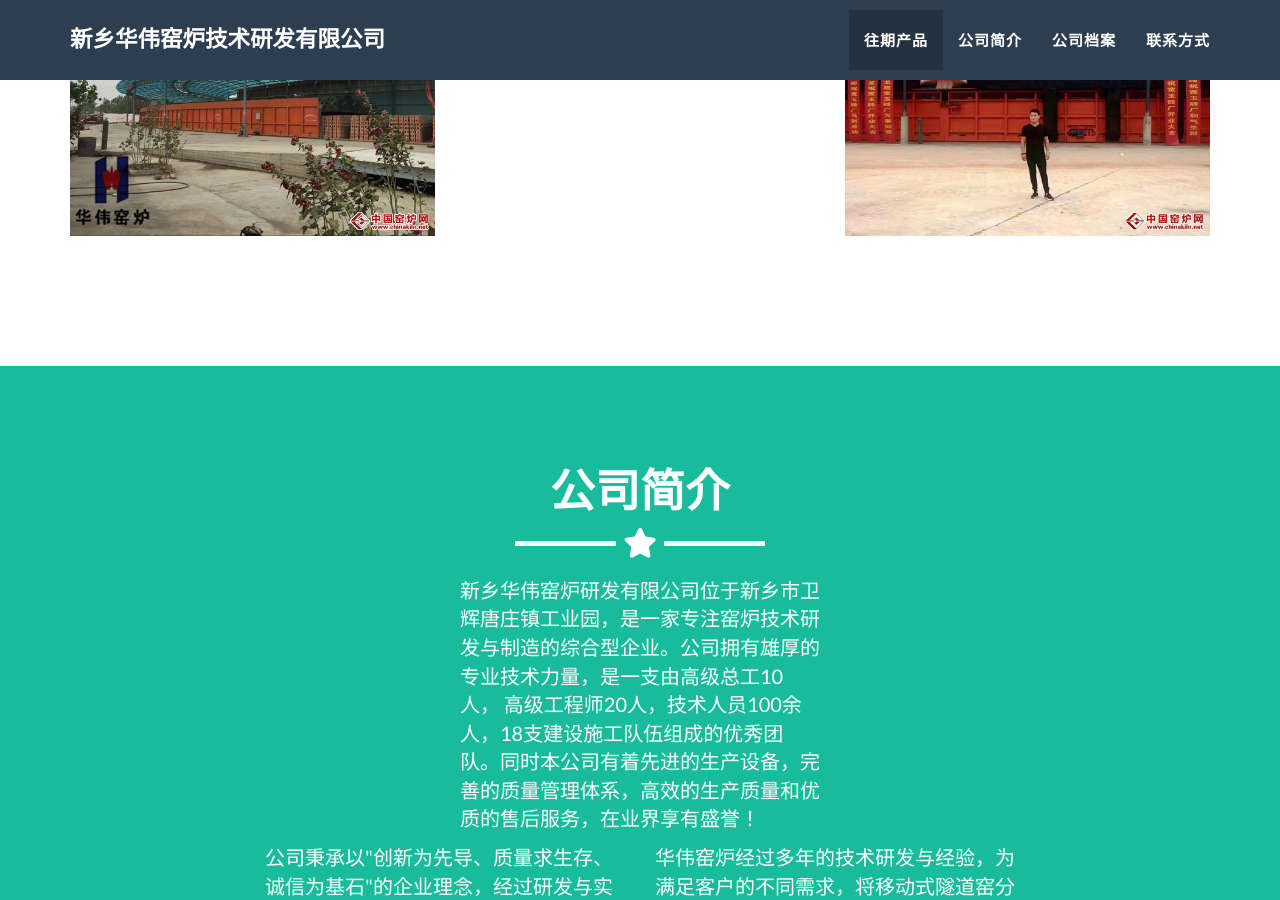
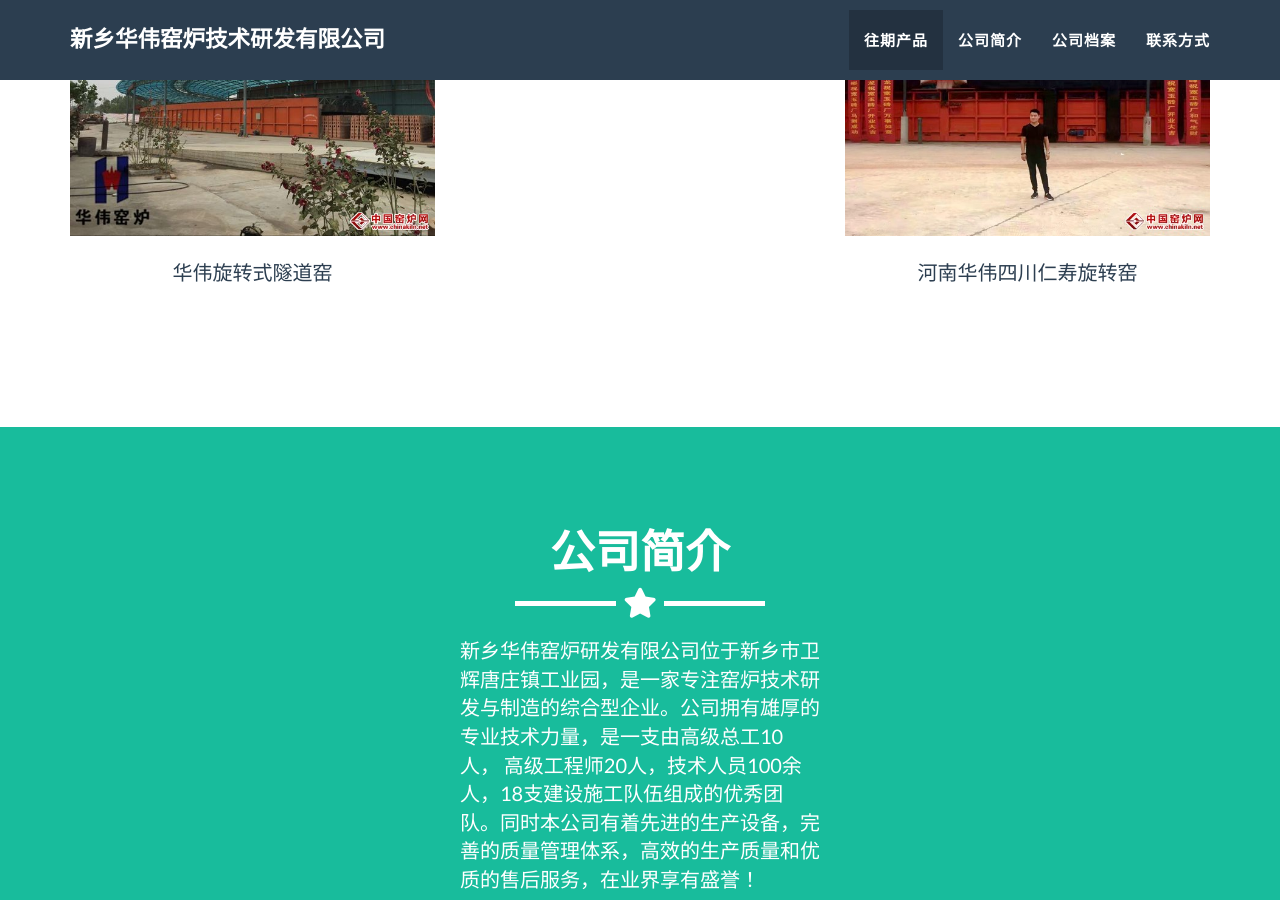
Before and after one commit to psy-ws/xinxianghuawei.github.io, a Jekyll site: the page built from _posts/2014-07-18-project-1.markdown, in a window 1280 px wide and 900 px high, scrolled down 986 px. Built offline with Jekyll 4.4.1, drawn with Linux system fonts in a browser that asks for light colours.

Commit message:
Initial commit

```diff
--- a/_includes/portfolio_grid.html
+++ b/_includes/portfolio_grid.html
@@ -18,6 +18,12 @@
           </div>
           <img src="img/portfolio/{{ post.img }}" class="img-responsive" alt="{{ post.alt }}">
         </a>
+        <br>
+        {% if forloop.index == 1 %}
+        <p style="text-align: center;">华伟旋转式隧道窑</p>
+        {% elsif forloop.index == 2 %}
+        <p style="text-align: center;">河南华伟四川仁寿旋转窑</p>
+        {% endif %}
       </div>
       {% endfor %}
     </div>
--- a/_posts/2014-07-18-project-1.markdown
+++ b/_posts/2014-07-18-project-1.markdown
@@ -1,6 +1,6 @@
 ---
 layout: default
-modal-id: 华伟旋转式隧道窑
+modal-id: 1
 date: 2017-06-23
 img: 1.jpg
 alt: image-alt
```
